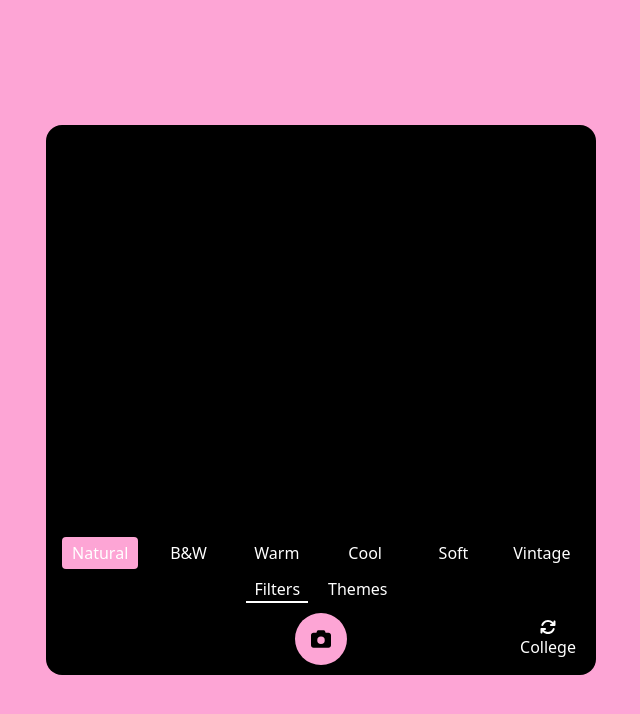
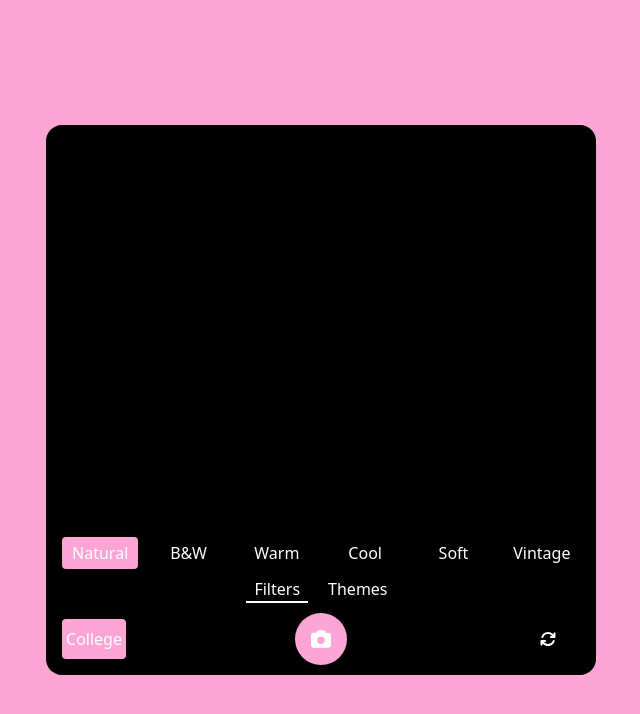
Before and after one commit to imksh/pages, a React (Vite) app: page /camera in a window 1280 px wide. Shown: the top 714 px of the page, without its empty margins (319-959 px from the left). Built offline with nearby package versions, Linux system fonts and the light colour scheme; no server answers.

Commit message:
camera rear option added

```diff
--- a/src/pages/Camera.jsx
+++ b/src/pages/Camera.jsx
@@ -15,12 +15,13 @@ function Camera() {
   const [options, setOptions] = useState("filter");
   const [college, setCollege] = useState(true);
   const [rotate, setRotate] = useState(false);
+  const [rear, setRear] = useState(false);
   useEffect(() => {
     setRotate(true);
     setTimeout(() => {
       setRotate(false);
     }, 500);
-  }, [college]);
+  }, [rear]);
 
   const canvasRef = useRef(null);
 
@@ -48,7 +49,9 @@ function Camera() {
     try {
       const startCamera = async () => {
         const stream = await navigator.mediaDevices.getUserMedia({
-          video: true,
+          video: rear
+            ? { facingMode: { exact: "environment" } }
+            : { facingMode: "user" },
           audio: false,
         });
         cameraRef.current.srcObject = stream;
@@ -57,7 +60,7 @@ function Camera() {
     } catch (error) {
       console.log(error);
     }
-  }, [show]);
+  }, [show, rear]);
 
   const downloadImg = async () => {
     const img = await loadImage(image);
@@ -342,23 +345,30 @@ function Camera() {
                 Themes
               </button>
             </div>
-            <div className="flex items-center justify-end w-full relative min-h-14">
+            <div className="flex items-center justify-between w-full relative min-h-14">
               <button
                 className={`p-4 bg-${theme}-300 rounded-full cursor-pointer absolute left-[50%] -translate-x-[50%]`}
                 onClick={capture}
                 disabled={timer}
               >
-                <FaCamera size={20} className="" />
+                <FaCamera size={20} className="text-white" />
               </button>
               <div className="text-white flex gap-2  flex-col justify-center items-center">
                 <button
                   onClick={() => setCollege(!college)}
+                  className={` min-w-16 py-2 bg-${theme}-300 rounded flex flex-col justify-center items-center  cursor-pointer `}
+                >
+                  {college ? "College" : "Single"}
+                </button>
+              </div>
+              <div className="text-white flex gap-2  flex-col justify-center items-center">
+                <button
+                  onClick={() => setRear(!rear)}
                   className={` min-w-16 flex flex-col justify-center items-center  cursor-pointer `}
                 >
                   <FaArrowsRotate
                     className={`${rotate ? "animate-spin" : ""}`}
                   />
-                  {college ? "College" : "Single"}
                 </button>
               </div>
             </div>
```
